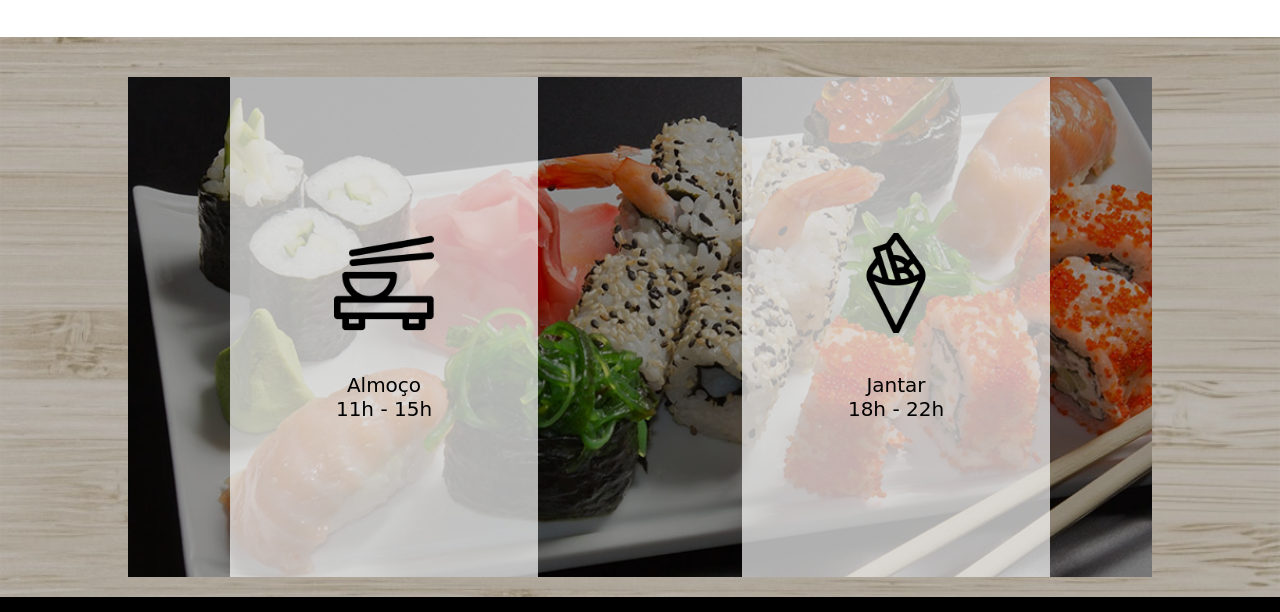
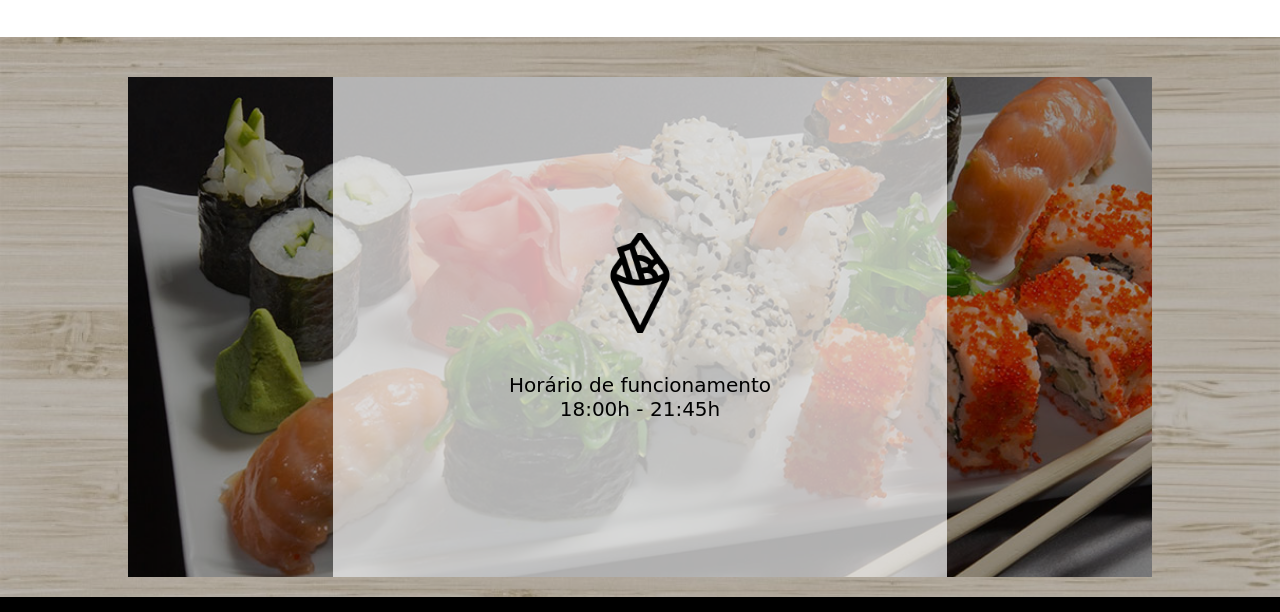
Before and after one commit to vanilanorca/nagaraji-sushi, a plain HTML site: page index.html in a window 1280 px wide. Shown: the part 814-1426 px from the top of the page. Drawn offline with Linux system fonts and the light colour scheme; a web font is replaced by a local one.

Commit message:
mudança horario

```diff
--- a/index.html
+++ b/index.html
@@ -62,14 +62,15 @@
 
         <div class="container">
             <div class="banner-horarios">
-                <div class="bloco">
+                <!-- <div class="bloco">
                     <img src="assets/icon-1.png" alt="">
                     <span>Almoço <br> 11h - 15h</span>
-                </div>
+                </div> -->
 
                 <div class="bloco">
                     <img src="assets/icon-2.png" alt="">
-                    <span>Jantar <br> 18h - 22h</span>
+                    <!-- <span>Jantar <br> 18h - 21:45h</span> -->
+                    <span>Horário de funcionamento <br> 18:00h - 21:45h</span>
                 </div>
             </div>
         </div>
--- a/main.css
+++ b/main.css
@@ -116,7 +116,8 @@ header a:hover{
 }
 .banner-horarios .bloco{
     background: rgba(255, 255, 255, 0.685);
-    width: 30%;
+    /* width: 30%; */
+    width: 60%;
     display: flex;
     flex-direction: column;
     justify-content: center;
```
